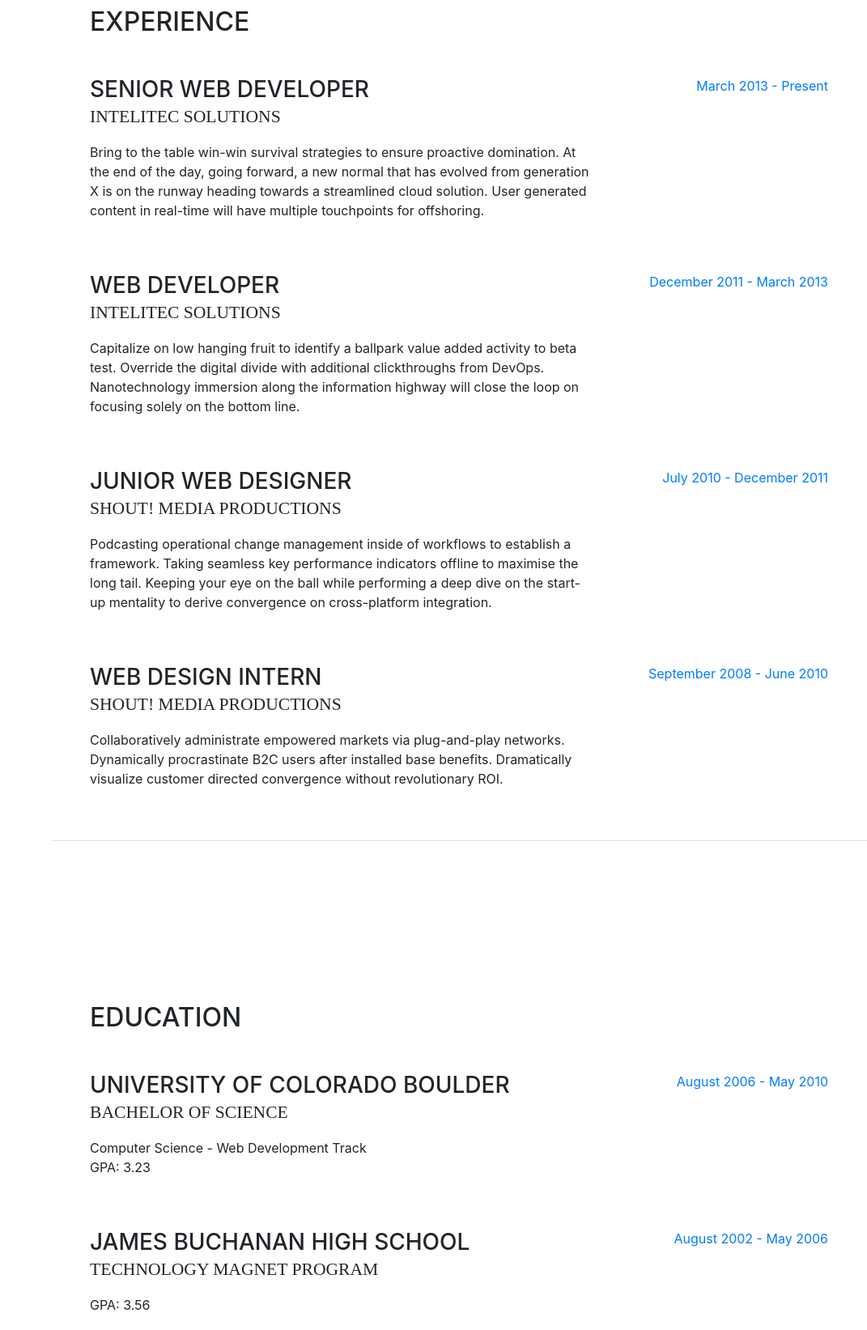
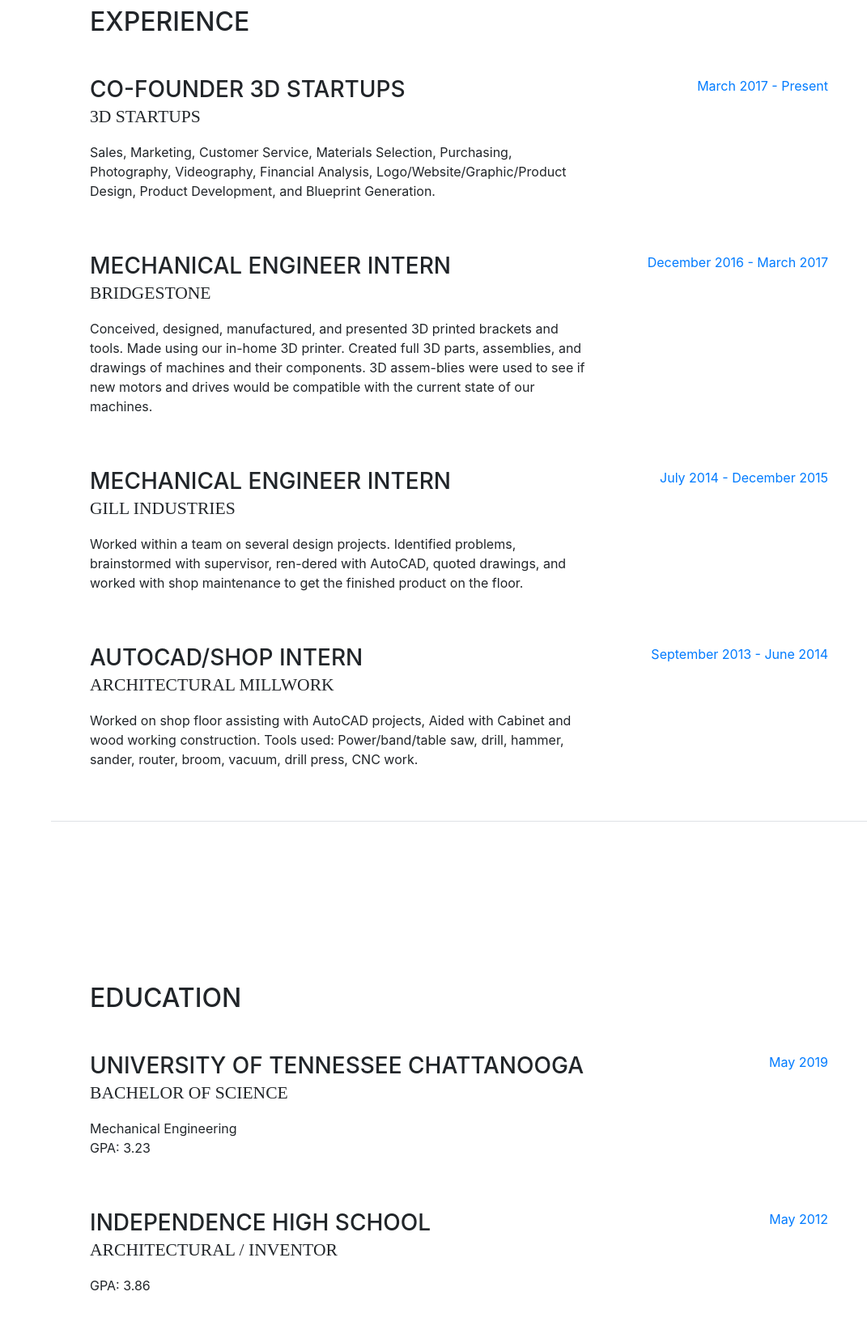
Before and after one commit to BrianMichaelTaylor/BrianMichaelTaylor.github.io, a website with bundled scripts: page index.html in a window 1280 px wide. Shown: the part 840-2483 px from the top of the page at 81% size, without its empty margins (209-1280 px from the left). Built offline with nearby package versions, Linux system fonts and the light colour scheme; a web font is replaced by a local one.

Commit message:
Body Changes

```diff
--- a/index.html
+++ b/index.html
@@ -71,7 +71,7 @@
           <div class="subheading mb-5">1906 Kent Lane · Spring Hill, TN 37174 · (615) 491-8266 ·
             <a href="mailto:name@email.com">brianmtaylor22@gmail.com</a>
           </div>
-          <p class="mb-5">I am experienced in leveraging agile frameworks to provide a robust synopsis for high level overviews. Iterative approaches to corporate strategy foster collaborative thinking to further the overall value proposition.</p>
+          <p class="mb-5">I am a mechanical engineer, with experience in 3D printed funtional prototypes as well as consumer deliverable's. With and entrepreneural mindset I have developed a passion for customer interaction and satisfaction.</p>
           <ul class="list-inline list-social-icons mb-0">
             <li class="list-inline-item">
               <a href="#">
@@ -115,45 +115,45 @@
 
           <div class="resume-item d-flex flex-column flex-md-row mb-5">
             <div class="resume-content mr-auto">
-              <h3 class="mb-0">Senior Web Developer</h3>
-              <div class="subheading mb-3">Intelitec Solutions</div>
-              <p>Bring to the table win-win survival strategies to ensure proactive domination. At the end of the day, going forward, a new normal that has evolved from generation X is on the runway heading towards a streamlined cloud solution. User generated content in real-time will have multiple touchpoints for offshoring.</p>
+              <h3 class="mb-0">Co-Founder 3D Startups</h3>
+              <div class="subheading mb-3">3D Startups</div>
+              <p>Sales, Marketing, Customer Service, Materials Selection, Purchasing, Photography, Videography, Financial Analysis, Logo/Website/Graphic/Product Design, Product Development, and Blueprint Generation.</p>
             </div>
             <div class="resume-date text-md-right">
-              <span class="text-primary">March 2013 - Present</span>
+              <span class="text-primary">March 2017 - Present</span>
             </div>
           </div>
 
           <div class="resume-item d-flex flex-column flex-md-row mb-5">
             <div class="resume-content mr-auto">
-              <h3 class="mb-0">Web Developer</h3>
-              <div class="subheading mb-3">Intelitec Solutions</div>
-              <p>Capitalize on low hanging fruit to identify a ballpark value added activity to beta test. Override the digital divide with additional clickthroughs from DevOps. Nanotechnology immersion along the information highway will close the loop on focusing solely on the bottom line.</p>
+              <h3 class="mb-0">Mechanical Engineer Intern</h3>
+              <div class="subheading mb-3">Bridgestone</div>
+              <p>Conceived, designed, manufactured, and presented 3D printed brackets and tools. Made using our in-home 3D printer. Created full 3D parts, assemblies, and drawings of machines and their components. 3D assem-blies were used to see if new motors and drives would be compatible with the current state of our machines.</p>
             </div>
             <div class="resume-date text-md-right">
-              <span class="text-primary">December 2011 - March 2013</span>
+              <span class="text-primary">December 2016 - March 2017</span>
             </div>
           </div>
 
           <div class="resume-item d-flex flex-column flex-md-row mb-5">
             <div class="resume-content mr-auto">
-              <h3 class="mb-0">Junior Web Designer</h3>
-              <div class="subheading mb-3">Shout! Media Productions</div>
-              <p>Podcasting operational change management inside of workflows to establish a framework. Taking seamless key performance indicators offline to maximise the long tail. Keeping your eye on the ball while performing a deep dive on the start-up mentality to derive convergence on cross-platform integration.</p>
+              <h3 class="mb-0">Mechanical Engineer Intern</h3>
+              <div class="subheading mb-3">Gill Industries</div>
+              <p>Worked within a team on several design projects. Identified problems, brainstormed with supervisor, ren-dered with AutoCAD, quoted drawings, and worked with shop maintenance to get the finished product on the floor.</p>
             </div>
             <div class="resume-date text-md-right">
-              <span class="text-primary">July 2010 - December 2011</span>
+              <span class="text-primary">July 2014 - December 2015</span>
             </div>
           </div>
 
           <div class="resume-item d-flex flex-column flex-md-row">
             <div class="resume-content mr-auto">
-              <h3 class="mb-0">Web Design Intern</h3>
-              <div class="subheading mb-3">Shout! Media Productions</div>
-              <p>Collaboratively administrate empowered markets via plug-and-play networks. Dynamically procrastinate B2C users after installed base benefits. Dramatically visualize customer directed convergence without revolutionary ROI.</p>
+              <h3 class="mb-0">AutoCAD/Shop Intern</h3>
+              <div class="subheading mb-3">Architectural Millwork</div>
+              <p>Worked on shop floor assisting with AutoCAD projects, Aided with Cabinet and wood working construction. Tools used: Power/band/table saw, drill, hammer, sander, router, broom, vacuum, drill press, CNC work.</p>
             </div>
             <div class="resume-date text-md-right">
-              <span class="text-primary">September 2008 - June 2010</span>
+              <span class="text-primary">September 2013 - June 2014</span>
             </div>
           </div>
 
@@ -167,24 +167,24 @@
 
           <div class="resume-item d-flex flex-column flex-md-row mb-5">
             <div class="resume-content mr-auto">
-              <h3 class="mb-0">University of Colorado Boulder</h3>
+              <h3 class="mb-0">University of Tennessee Chattanooga</h3>
               <div class="subheading mb-3">Bachelor of Science</div>
-              <div>Computer Science - Web Development Track</div>
+              <div>Mechanical Engineering</div>
               <p>GPA: 3.23</p>
             </div>
             <div class="resume-date text-md-right">
-              <span class="text-primary">August 2006 - May 2010</span>
+              <span class="text-primary">May 2019</span>
             </div>
           </div>
 
           <div class="resume-item d-flex flex-column flex-md-row">
             <div class="resume-content mr-auto">
-              <h3 class="mb-0">James Buchanan High School</h3>
-              <div class="subheading mb-3">Technology Magnet Program</div>
-              <p>GPA: 3.56</p>
+              <h3 class="mb-0">Independence High School</h3>
+              <div class="subheading mb-3">Architectural / Inventor</div>
+              <p>GPA: 3.86</p>
             </div>
             <div class="resume-date text-md-right">
-              <span class="text-primary">August 2002 - May 2006</span>
+              <span class="text-primary">May 2012</span>
             </div>
           </div>
 
@@ -195,40 +195,40 @@
         <div class="my-auto">
           <h2 class="mb-5">Skills</h2>
 
-          <div class="subheading mb-3">Programming Languages &amp; Tools</div>
+          <div class="subheading mb-3">3D Modeling &amp; Software</div>
           <ul class="list-inline list-icons">
             <li class="list-inline-item">
-              <i class="devicons devicons-html5"></i>
+              <i class="devicons devicons-photoshop"></i>
             </li>
             <li class="list-inline-item">
-              <i class="devicons devicons-css3"></i>
+              <i class="devicons devicons-illustrator"></i>
             </li>
             <li class="list-inline-item">
               <i class="devicons devicons-javascript"></i>
             </li>
             <li class="list-inline-item">
-              <i class="devicons devicons-jquery"></i>
+              <i class="devicons devicons-python"></i>
             </li>
             <li class="list-inline-item">
-              <i class="devicons devicons-sass"></i>
+              <i class="devicons devicons-windows"></i>
             </li>
             <li class="list-inline-item">
-              <i class="devicons devicons-less"></i>
+              <i class="devicons devicons-apple"></i>
             </li>
             <li class="list-inline-item">
-              <i class="devicons devicons-bootstrap"></i>
+              <i class="devicons devicons-chrome"></i>
             </li>
             <li class="list-inline-item">
               <i class="devicons devicons-wordpress"></i>
             </li>
             <li class="list-inline-item">
-              <i class="devicons devicons-grunt"></i>
+              <i class="devicons devicons-github_badge"></i>
             </li>
             <li class="list-inline-item">
-              <i class="devicons devicons-gulp"></i>
+              <i class="devicons devicons-brackets"></i>
             </li>
             <li class="list-inline-item">
-              <i class="devicons devicons-npm"></i>
+              <i class="devicons devicons-dropbox"></i>
             </li>
           </ul>
 
@@ -236,16 +236,16 @@
           <ul class="fa-ul mb-0">
             <li>
               <i class="fa-li fa fa-check"></i>
-              Mobile-First, Responsive Design</li>
+              Sketch, Ideation</li>
             <li>
               <i class="fa-li fa fa-check"></i>
-              Cross Browser Testing &amp; Debugging</li>
+              Initial Design &amp; Prototyping</li>
             <li>
               <i class="fa-li fa fa-check"></i>
-              Cross Functional Teams</li>
+              3D Printing, Iteration</li>
             <li>
               <i class="fa-li fa fa-check"></i>
-              Agile Development &amp; Scrum</li>
+              Final design &amp; Post Processing</li>
           </ul>
         </div>
       </section>
@@ -253,8 +253,8 @@
       <section class="resume-section p-3 p-lg-5 d-flex flex-column" id="interests">
         <div class="my-auto">
           <h2 class="mb-5">Interests</h2>
-          <p>Apart from being a web developer, I enjoy most of my time being outdoors. In the winter, I am an avid skiier and novice ice climber. During the warmer months here in Colorado, I enjoy mountain biking, free climbing, and kayaking.</p>
-          <p class="mb-0">When forced indoors, I follow a number of sci-fi and fantasy genre movies and television shows, I am an aspiring chef, and I spend a large amount of my free time exploring the latest technolgy advancements in the front-end web development world.</p>
+          <p>Apart from being a 3D Product designer, I enjoy most of my time being outdoors. In the winter, I tend to find comfort near campfires and read up on some of my favorite authors. During the warmer months in Chattanooga, I enjoy mountain biking, free climbing, and kayaking.</p>
+          <p class="mb-0">When forced indoors, I follow a number of sci-fi and fantasy genre movies and television shows, I am an aspiring chef, and I spend a large amount of my free time exploring the latest technolgy advancements all over the world.</p>
         </div>
       </section>
 
```
